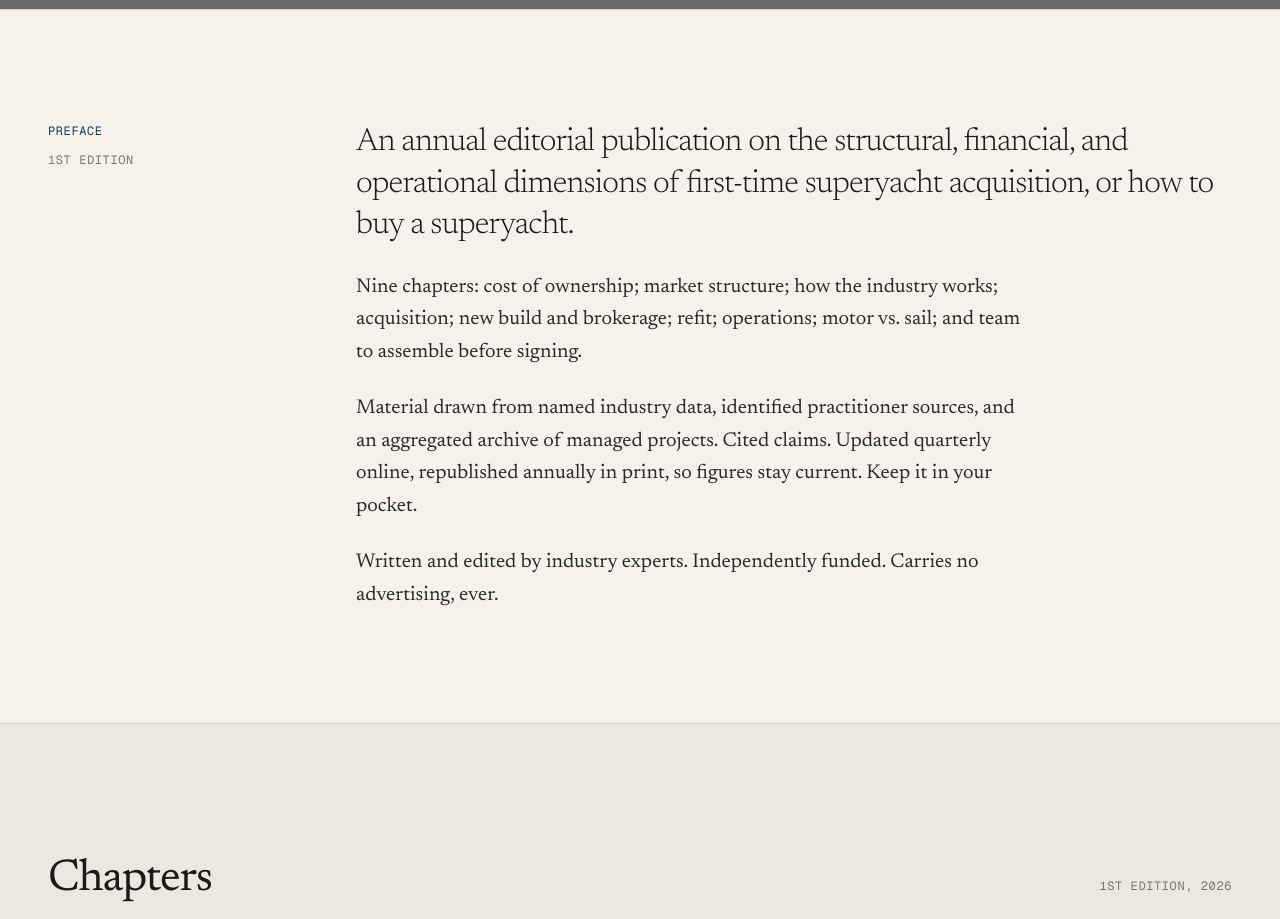
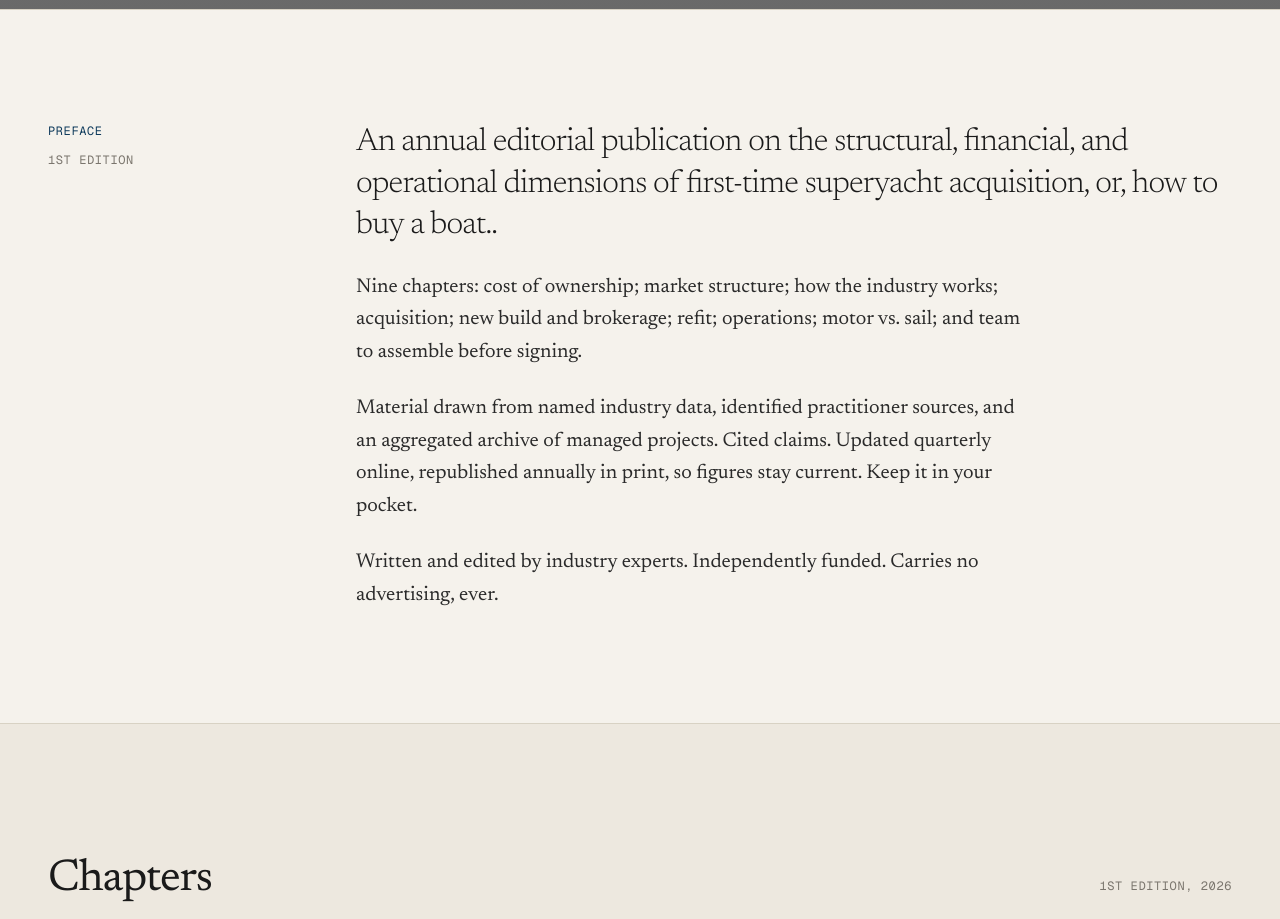
Before and after one commit to forelandmarine/firstownersreference, a Next.js app: page / in a window 1280 px wide. Shown: the part 880-1799 px from the top of the page. Built offline with nearby package versions, Linux system fonts and the light colour scheme; grey boxes are pictures that could not be loaded.

Commit message:
Homepage preface: revise gloss to 'how to buy a boat..'

```diff
--- a/app/page.tsx
+++ b/app/page.tsx
@@ -66,7 +66,7 @@ export default function HomePage() {
               <p className="font-serif font-light text-2xl lg:text-[2rem] leading-[1.3] tracking-tight text-charcoal">
                 An annual editorial publication on the structural,
                 financial, and operational dimensions of first-time
-                superyacht acquisition, or how to buy a superyacht.
+                superyacht acquisition, or, how to buy a boat..
               </p>
               <p className="font-serif text-lg lg:text-xl leading-relaxed text-charcoal-soft max-w-2xl">
                 Nine chapters: cost of ownership; market structure; how
```
